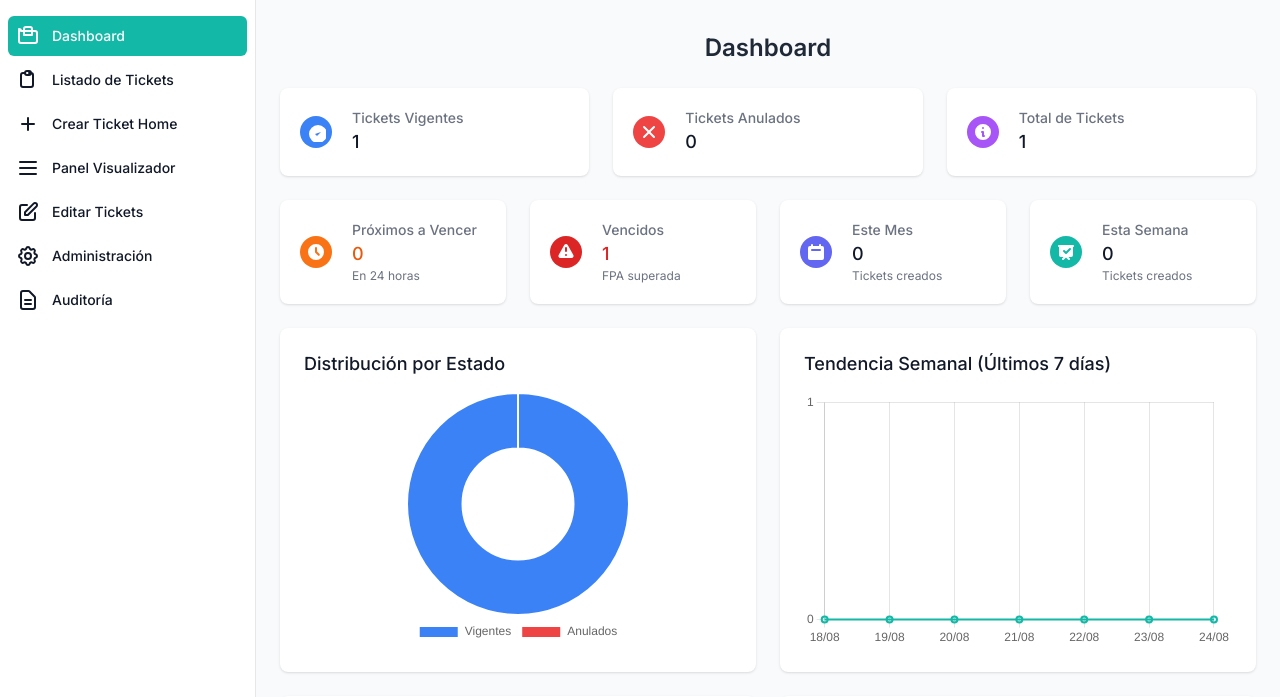
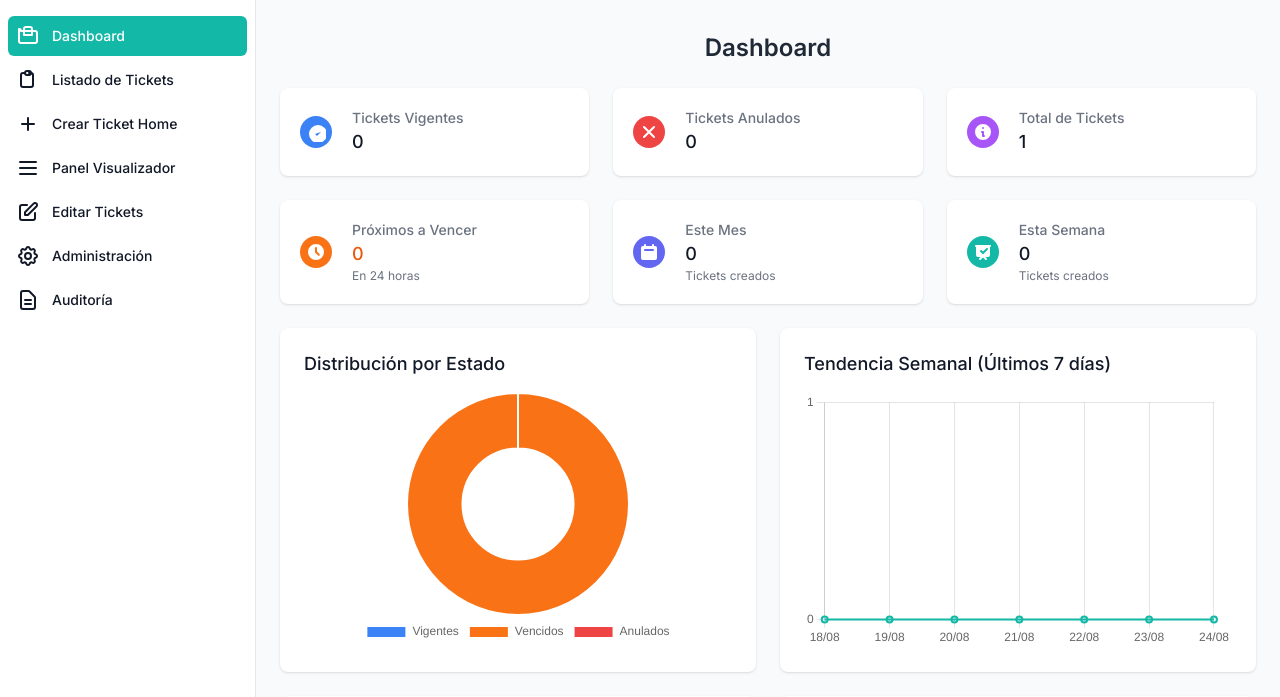
Before and after one commit to jona-mhw/ticketdemo, a Flask app: page /dashboard/ in a window 1280 px wide. Shown: the part 64-761 px from the top of the page. Run offline with Flask 3, Linux system fonts and the light colour scheme; a user stored in the database is signed in; tables that the repository leaves empty hold one stand-in row (values such as "Sample post"); some libraries are stand-ins or nearby versions.

Commit message:
feat(dashboard): Refactorizar KPIs para mostrar estados Vigente, Vencido y Anulado

```diff
--- a/routes/dashboard.py
+++ b/routes/dashboard.py
@@ -16,9 +16,22 @@ def index():
     start_of_week = now - timedelta(days=now.weekday())
     start_of_week = start_of_week.replace(hour=0, minute=0, second=0, microsecond=0)
 
+    overdue_tickets_count = Ticket.query.filter(
+        Ticket.status == TICKET_STATUS_VIGENTE,
+        Ticket.current_fpa < now,
+        Ticket.clinic_id == clinic_id
+    ).count()
+
+    active_tickets_count = Ticket.query.filter(
+        Ticket.status == TICKET_STATUS_VIGENTE,
+        Ticket.current_fpa >= now,
+        Ticket.clinic_id == clinic_id
+    ).count()
+
     kpis = {
-        'active_tickets': Ticket.query.filter_by(status='Vigente', clinic_id=clinic_id).count(),
+        'active_tickets': active_tickets_count,
         'annulled_tickets': Ticket.query.filter_by(status='Anulado', clinic_id=clinic_id).count(),
+        'overdue_tickets': overdue_tickets_count,
         'total_tickets': Ticket.query.filter_by(clinic_id=clinic_id).count(),
         'monthly_tickets': Ticket.query.filter(Ticket.created_at >= start_of_month, Ticket.clinic_id == clinic_id).count(),
         'weekly_tickets': Ticket.query.filter(Ticket.created_at >= start_of_week, Ticket.clinic_id == clinic_id).count()
@@ -32,14 +45,7 @@ def index():
         Ticket.clinic_id == clinic_id
     ).count()
 
-    overdue_tickets = Ticket.query.filter(
-        Ticket.status == TICKET_STATUS_VIGENTE,
-        Ticket.current_fpa < now,
-        Ticket.clinic_id == clinic_id
-    ).count()
-
     kpis['near_deadline'] = near_deadline
-    kpis['overdue_tickets'] = overdue_tickets
 
     recent_tickets = Ticket.query.filter_by(clinic_id=clinic_id).order_by(Ticket.created_at.desc()).limit(8).all()
 
--- a/templates/dashboard.html
+++ b/templates/dashboard.html
@@ -69,7 +69,7 @@
     </div>
 
     <!-- KPIs Cards - Secondary Row -->
-    <div class="grid grid-cols-1 md:grid-cols-4 gap-6">
+    <div class="grid grid-cols-1 md:grid-cols-3 gap-6">
         <div class="bg-white overflow-hidden shadow rounded-lg">
             <div class="p-5">
                 <div class="flex items-center">
@@ -85,27 +85,6 @@
                             <dt class="text-sm font-medium text-gray-500 truncate">Próximos a Vencer</dt>
                             <dd class="text-lg font-medium text-orange-600">{{ kpis.near_deadline }}</dd>
                             <dd class="text-xs text-gray-500">En 24 horas</dd>
-                        </dl>
-                    </div>
-                </div>
-            </div>
-        </div>
-
-        <div class="bg-white overflow-hidden shadow rounded-lg">
-            <div class="p-5">
-                <div class="flex items-center">
-                    <div class="flex-shrink-0">
-                        <div class="w-8 h-8 bg-red-600 rounded-full flex items-center justify-center">
-                            <svg class="w-5 h-5 text-white" fill="currentColor" viewBox="0 0 20 20">
-                                <path fill-rule="evenodd" d="M8.257 3.099c.765-1.36 2.722-1.36 3.486 0l5.58 9.92c.75 1.334-.213 2.98-1.742 2.98H4.42c-1.53 0-2.493-1.646-1.743-2.98l5.58-9.92zM11 13a1 1 0 11-2 0 1 1 0 012 0zm-1-8a1 1 0 00-1 1v3a1 1 0 002 0V6a1 1 0 00-1-1z" clip-rule="evenodd"></path>
-                            </svg>
-                        </div>
-                    </div>
-                    <div class="ml-5 w-0 flex-1">
-                        <dl>
-                            <dt class="text-sm font-medium text-gray-500 truncate">Vencidos</dt>
-                            <dd class="text-lg font-medium text-red-600">{{ kpis.overdue_tickets }}</dd>
-                            <dd class="text-xs text-gray-500">FPA superada</dd>
                         </dl>
                     </div>
                 </div>
@@ -285,11 +264,12 @@ const statusCtx = document.getElementById('statusChart').getContext('2d');
 const statusChart = new Chart(statusCtx, {
     type: 'doughnut',
     data: {
-        labels: ['Vigentes', 'Anulados'],
+        labels: ['Vigentes', 'Vencidos', 'Anulados'],
         datasets: [{
-            data: [{{ kpis.active_tickets }}, {{ kpis.annulled_tickets }}],
+            data: [{{ kpis.active_tickets }}, {{ kpis.overdue_tickets }}, {{ kpis.annulled_tickets }}],
             backgroundColor: [
                 '#3B82F6',  // Blue for Vigente
+                '#F97316',  // Orange for Vencido
                 '#EF4444'   // Red for Anulado
             ],
             borderWidth: 2,
```
Also changed, not shown: _BACKLOG_CORRECCIONES.md (+5 -1 lines).
